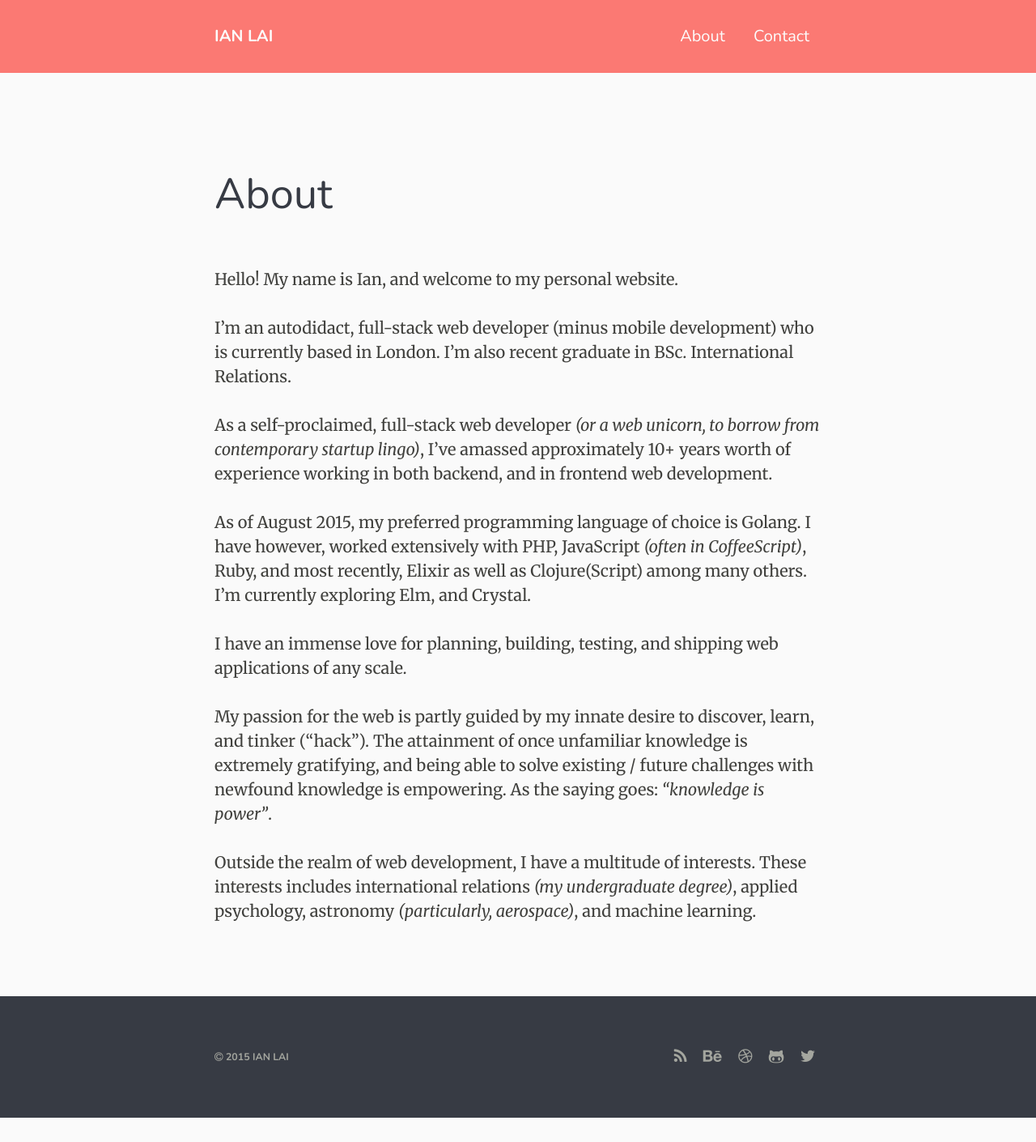
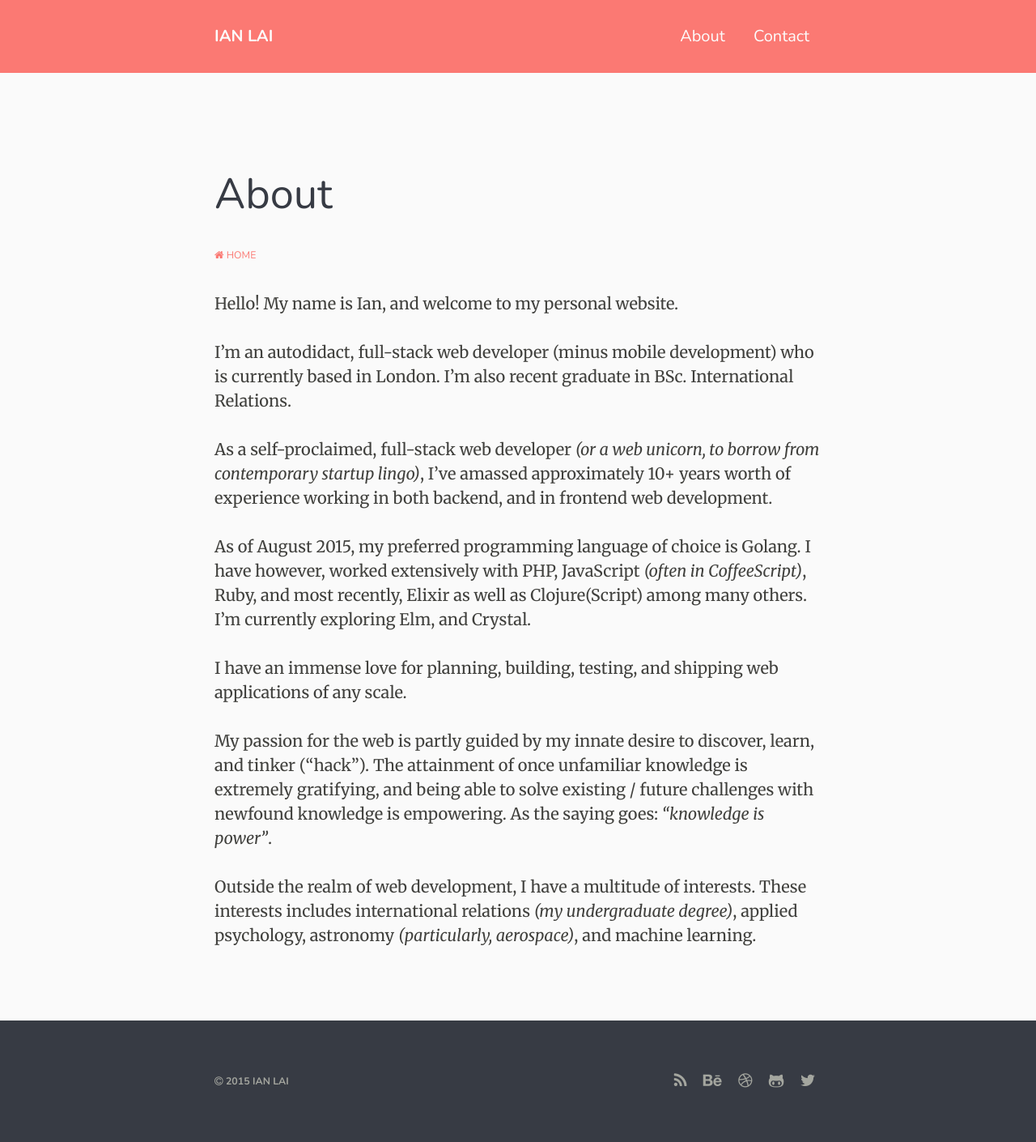
Before and after one commit to MrSaints/www-jekyll.fyianlai.com, a Jekyll site: the page built from about/index.md, in a window 1280 px wide. Shown: the whole page at 81% size. Built offline with Jekyll 4.4.1, drawn with Linux system fonts in a browser that asks for light colours; nearby versions of some CDN libraries; before the commit the page ends 1380 px from its top, so only the background shows below that.

Commit message:
Added template for social media sharing (not currently used); and added link to homepage for normal pages

```diff
--- a/_includes/article.html
+++ b/_includes/article.html
@@ -11,6 +11,7 @@
             <small class="article-datetime"><a href="/" class="home"><i class="fa fa-home"></i> Home</a> &mdash; <time datetime="{{ page.date }}">{{ page.date | date_to_long_string }}</time></small>
         {% else %}
             <h1 class="article-title current">{{ page.title }}</h1>
+            <small class="article-datetime"><a href="/" class="home"><i class="fa fa-home"></i> Home</a></small>
         {% endif %}
     </section>
 
@@ -21,6 +22,8 @@
         </section>
     {% else %}
         {{ content }}
+
+        {% include share.html %}
     {% endif %}
 </div>
 </article>
```
Also changed, not shown: _includes/share.html (added).
